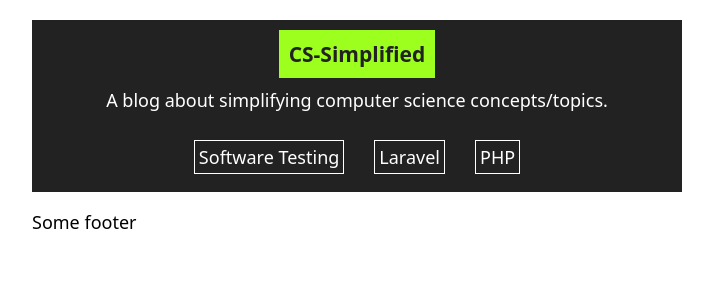
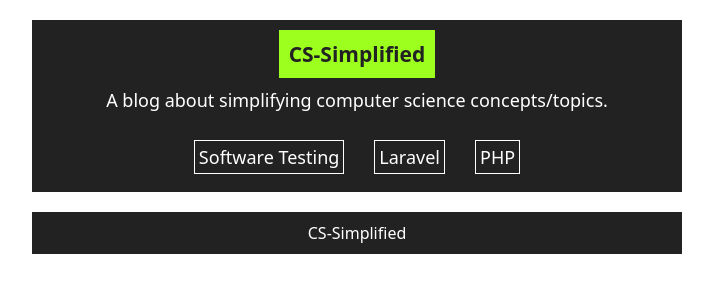
Before and after one commit to sd4483/CS-Simplified, a PHP site: page / in a window 1280 px wide. Shown: the top 300 px of the page, without its empty margins (283-996 px from the left). Run offline with PHP 8.4, Linux system fonts and the light colour scheme.

Commit message:
Add info to footer

```diff
--- a/css/style.css
+++ b/css/style.css
@@ -61,3 +61,15 @@ header {
     margin-bottom: 0px;
     margin-left: 2px;
 }
+
+footer {
+    background-color: #222222;
+    color: white;
+    margin: 20px 0px;
+}
+
+.footer-bar {
+    text-align: center;
+    padding: 10px 0px;
+    font-size: 16px;
+}
--- a/footer.php
+++ b/footer.php
@@ -1,5 +1,5 @@
 <footer>
-    <p>Some footer</p>
+    <div class="footer-bar">CS-Simplified</div>
 </footer>
 </body>
 </html>
```
